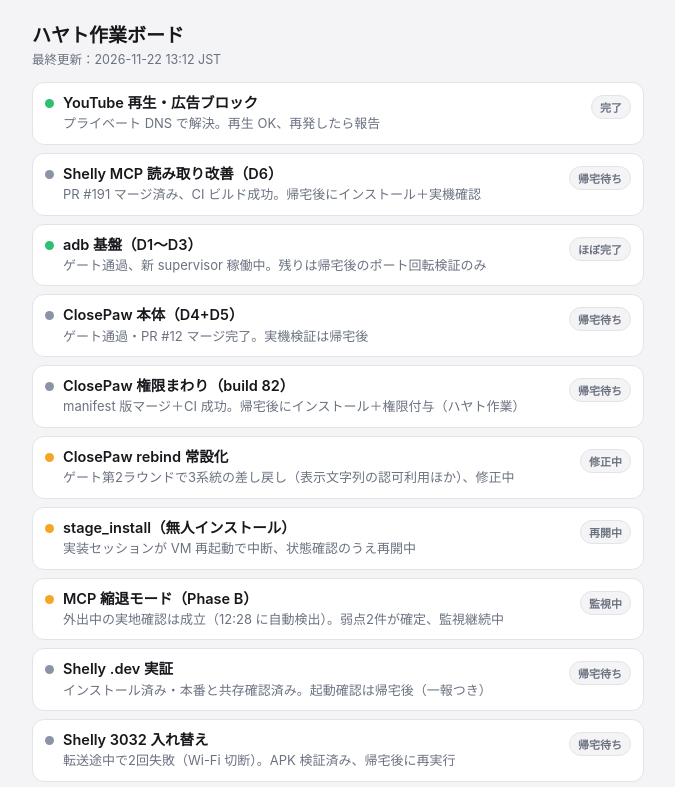
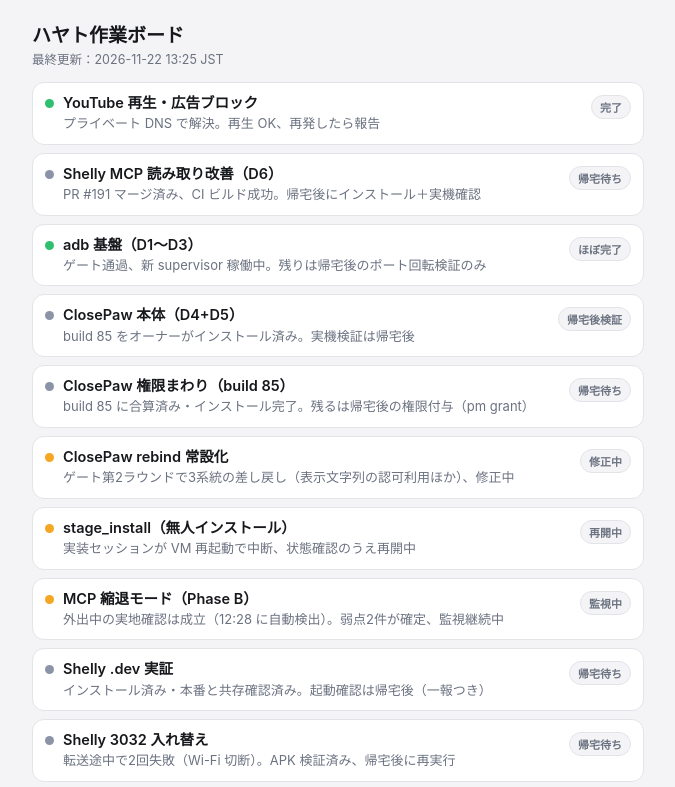
Before and after one commit to RYOITABASHI/hayato-status, a plain HTML site: page index.html in a window 1280 px wide. Shown: the top 787 px of the page, without its empty margins (302-977 px from the left). Drawn offline with Linux system fonts and the light colour scheme.

Commit message:
進捗更新 13:25

```diff
--- a/index.html
+++ b/index.html
@@ -33,7 +33,7 @@
   <div class="foot">60秒ごとに自動更新</div>
 </div>
 <script>
-const FALLBACK = {"tasks": [{"badge": "完了", "detail": "プライベート DNS で解決。再生 OK、再発したら報告", "status": "done", "title": "YouTube 再生・広告ブロック"}, {"badge": "帰宅待ち", "detail": "PR #191 マージ済み、CI ビルド成功。帰宅後にインストール＋実機確認", "status": "wait", "title": "Shelly MCP 読み取り改善（D6）"}, {"badge": "ほぼ完了", "detail": "ゲート通過、新 supervisor 稼働中。残りは帰宅後のポート回転検証のみ", "status": "done", "title": "adb 基盤（D1〜D3）"}, {"badge": "帰宅待ち", "detail": "ゲート通過・PR #12 マージ完了。実機検証は帰宅後", "status": "wait", "title": "ClosePaw 本体（D4+D5）"}, {"badge": "帰宅待ち", "detail": "manifest 版マージ＋CI 成功。帰宅後にインストール＋権限付与（ハヤト作業）", "status": "wait", "title": "ClosePaw 権限まわり（build 82）"}, {"badge": "修正中", "detail": "ゲート第2ラウンドで3系統の差し戻し（表示文字列の認可利用ほか）、修正中", "status": "prog", "title": "ClosePaw rebind 常設化"}, {"badge": "再開中", "detail": "実装セッションが VM 再起動で中断、状態確認のうえ再開中", "status": "prog", "title": "stage_install（無人インストール）"}, {"badge": "監視中", "detail": "外出中の実地確認は成立（12:28 に自動検出）。弱点2件が確定、監視継続中", "status": "prog", "title": "MCP 縮退モード（Phase B）"}, {"badge": "帰宅待ち", "detail": "インストール済み・本番と共存確認済み。起動確認は帰宅後（一報つき）", "status": "wait", "title": "Shelly .dev 実証"}, {"badge": "帰宅待ち", "detail": "転送途中で2回失敗（Wi-Fi 切断）。APK 検証済み、帰宅後に再実行", "status": "wait", "title": "Shelly 3032 入れ替え"}, {"badge": "反映待ち", "detail": "STEAM・Dev EN・古着は公開完了。開発記の Zenn のみ同期遅延で反映待ち", "status": "prog", "title": "今日の自動投稿"}, {"badge": "保留", "detail": "PARTIAL で確定。proof2 の作り直しは ClosePaw 側の後続", "status": "wait", "title": "VD Phase 0"}], "updatedAt": "2026-11-22 13:12 JST"};
+const FALLBACK = {"tasks": [{"badge": "完了", "detail": "プライベート DNS で解決。再生 OK、再発したら報告", "status": "done", "title": "YouTube 再生・広告ブロック"}, {"badge": "帰宅待ち", "detail": "PR #191 マージ済み、CI ビルド成功。帰宅後にインストール＋実機確認", "status": "wait", "title": "Shelly MCP 読み取り改善（D6）"}, {"badge": "ほぼ完了", "detail": "ゲート通過、新 supervisor 稼働中。残りは帰宅後のポート回転検証のみ", "status": "done", "title": "adb 基盤（D1〜D3）"}, {"badge": "帰宅後検証", "detail": "build 85 をオーナーがインストール済み。実機検証は帰宅後", "status": "wait", "title": "ClosePaw 本体（D4+D5）"}, {"badge": "帰宅待ち", "detail": "build 85 に合算済み・インストール完了。残るは帰宅後の権限付与（pm grant）", "status": "wait", "title": "ClosePaw 権限まわり（build 85）"}, {"badge": "修正中", "detail": "ゲート第2ラウンドで3系統の差し戻し（表示文字列の認可利用ほか）、修正中", "status": "prog", "title": "ClosePaw rebind 常設化"}, {"badge": "再開中", "detail": "実装セッションが VM 再起動で中断、状態確認のうえ再開中", "status": "prog", "title": "stage_install（無人インストール）"}, {"badge": "監視中", "detail": "外出中の実地確認は成立（12:28 に自動検出）。弱点2件が確定、監視継続中", "status": "prog", "title": "MCP 縮退モード（Phase B）"}, {"badge": "帰宅待ち", "detail": "インストール済み・本番と共存確認済み。起動確認は帰宅後（一報つき）", "status": "wait", "title": "Shelly .dev 実証"}, {"badge": "帰宅待ち", "detail": "転送途中で2回失敗（Wi-Fi 切断）。APK 検証済み、帰宅後に再実行", "status": "wait", "title": "Shelly 3032 入れ替え"}, {"badge": "反映待ち", "detail": "STEAM・Dev EN・古着は公開完了。開発記の Zenn のみ同期遅延で反映待ち", "status": "prog", "title": "今日の自動投稿"}, {"badge": "保留", "detail": "PARTIAL で確定。proof2 の作り直しは ClosePaw 側の後続", "status": "wait", "title": "VD Phase 0"}], "updatedAt": "2026-11-22 13:25 JST"};
 function render(data){
   document.getElementById('upd').textContent = '最終更新：' + data.updatedAt;
   const list = document.getElementById('list');
--- a/status.json
+++ b/status.json
@@ -1 +1 @@
-{"tasks": [{"badge": "完了", "detail": "プライベート DNS で解決。再生 OK、再発したら報告", "status": "done", "title": "YouTube 再生・広告ブロック"}, {"badge": "帰宅待ち", "detail": "PR #191 マージ済み、CI ビルド成功。帰宅後にインストール＋実機確認", "status": "wait", "title": "Shelly MCP 読み取り改善（D6）"}, {"badge": "ほぼ完了", "detail": "ゲート通過、新 supervisor 稼働中。残りは帰宅後のポート回転検証のみ", "status": "done", "title": "adb 基盤（D1〜D3）"}, {"badge": "帰宅待ち", "detail": "ゲート通過・PR #12 マージ完了。実機検証は帰宅後", "status": "wait", "title": "ClosePaw 本体（D4+D5）"}, {"badge": "帰宅待ち", "detail": "manifest 版マージ＋CI 成功。帰宅後にインストール＋権限付与（ハヤト作業）", "status": "wait", "title": "ClosePaw 権限まわり（build 82）"}, {"badge": "修正中", "detail": "ゲート第2ラウンドで3系統の差し戻し（表示文字列の認可利用ほか）、修正中", "status": "prog", "title": "ClosePaw rebind 常設化"}, {"badge": "再開中", "detail": "実装セッションが VM 再起動で中断、状態確認のうえ再開中", "status": "prog", "title": "stage_install（無人インストール）"}, {"badge": "監視中", "detail": "外出中の実地確認は成立（12:28 に自動検出）。弱点2件が確定、監視継続中", "status": "prog", "title": "MCP 縮退モード（Phase B）"}, {"badge": "帰宅待ち", "detail": "インストール済み・本番と共存確認済み。起動確認は帰宅後（一報つき）", "status": "wait", "title": "Shelly .dev 実証"}, {"badge": "帰宅待ち", "detail": "転送途中で2回失敗（Wi-Fi 切断）。APK 検証済み、帰宅後に再実行", "status": "wait", "title": "Shelly 3032 入れ替え"}, {"badge": "反映待ち", "detail": "STEAM・Dev EN・古着は公開完了。開発記の Zenn のみ同期遅延で反映待ち", "status": "prog", "title": "今日の自動投稿"}, {"badge": "保留", "detail": "PARTIAL で確定。proof2 の作り直しは ClosePaw 側の後続", "status": "wait", "title": "VD Phase 0"}], "updatedAt": "2026-11-22 13:12 JST"}
+{"tasks": [{"badge": "完了", "detail": "プライベート DNS で解決。再生 OK、再発したら報告", "status": "done", "title": "YouTube 再生・広告ブロック"}, {"badge": "帰宅待ち", "detail": "PR #191 マージ済み、CI ビルド成功。帰宅後にインストール＋実機確認", "status": "wait", "title": "Shelly MCP 読み取り改善（D6）"}, {"badge": "ほぼ完了", "detail": "ゲート通過、新 supervisor 稼働中。残りは帰宅後のポート回転検証のみ", "status": "done", "title": "adb 基盤（D1〜D3）"}, {"badge": "帰宅後検証", "detail": "build 85 をオーナーがインストール済み。実機検証は帰宅後", "status": "wait", "title": "ClosePaw 本体（D4+D5）"}, {"badge": "帰宅待ち", "detail": "build 85 に合算済み・インストール完了。残るは帰宅後の権限付与（pm grant）", "status": "wait", "title": "ClosePaw 権限まわり（build 85）"}, {"badge": "修正中", "detail": "ゲート第2ラウンドで3系統の差し戻し（表示文字列の認可利用ほか）、修正中", "status": "prog", "title": "ClosePaw rebind 常設化"}, {"badge": "再開中", "detail": "実装セッションが VM 再起動で中断、状態確認のうえ再開中", "status": "prog", "title": "stage_install（無人インストール）"}, {"badge": "監視中", "detail": "外出中の実地確認は成立（12:28 に自動検出）。弱点2件が確定、監視継続中", "status": "prog", "title": "MCP 縮退モード（Phase B）"}, {"badge": "帰宅待ち", "detail": "インストール済み・本番と共存確認済み。起動確認は帰宅後（一報つき）", "status": "wait", "title": "Shelly .dev 実証"}, {"badge": "帰宅待ち", "detail": "転送途中で2回失敗（Wi-Fi 切断）。APK 検証済み、帰宅後に再実行", "status": "wait", "title": "Shelly 3032 入れ替え"}, {"badge": "反映待ち", "detail": "STEAM・Dev EN・古着は公開完了。開発記の Zenn のみ同期遅延で反映待ち", "status": "prog", "title": "今日の自動投稿"}, {"badge": "保留", "detail": "PARTIAL で確定。proof2 の作り直しは ClosePaw 側の後続", "status": "wait", "title": "VD Phase 0"}], "updatedAt": "2026-11-22 13:25 JST"}
```
